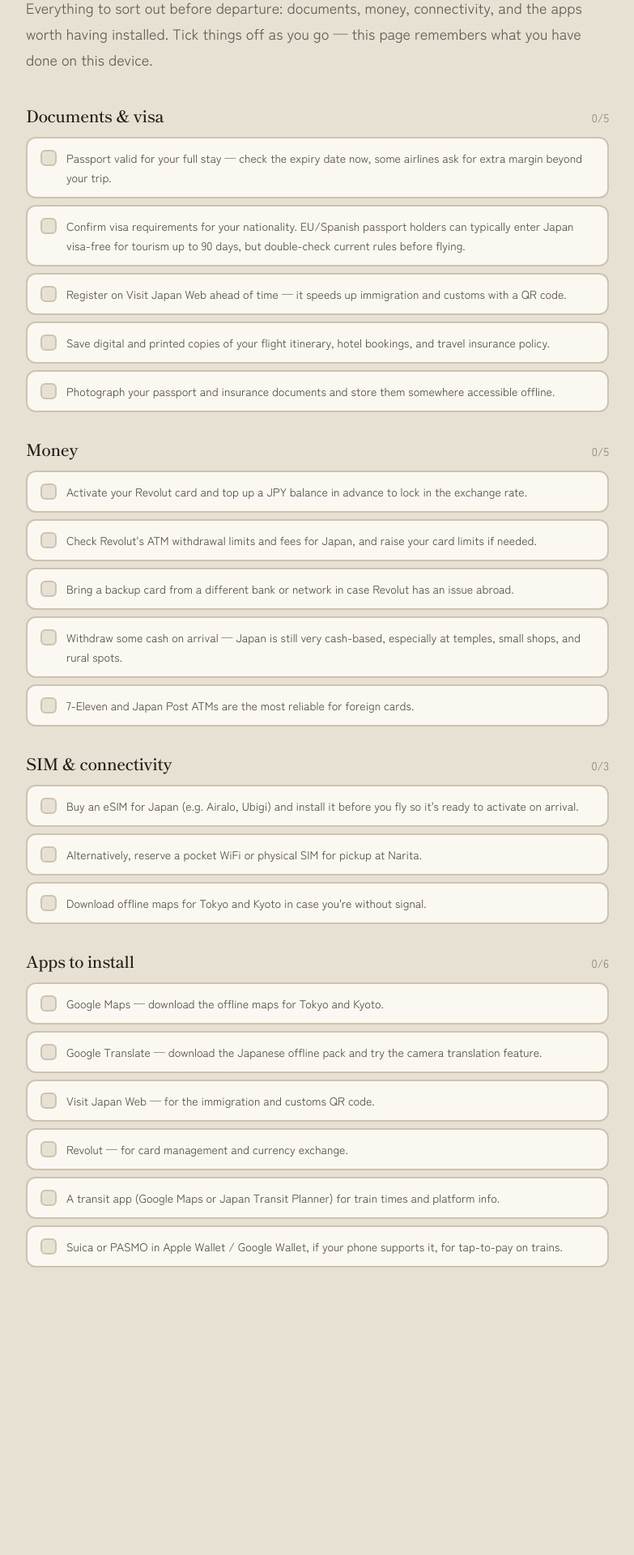
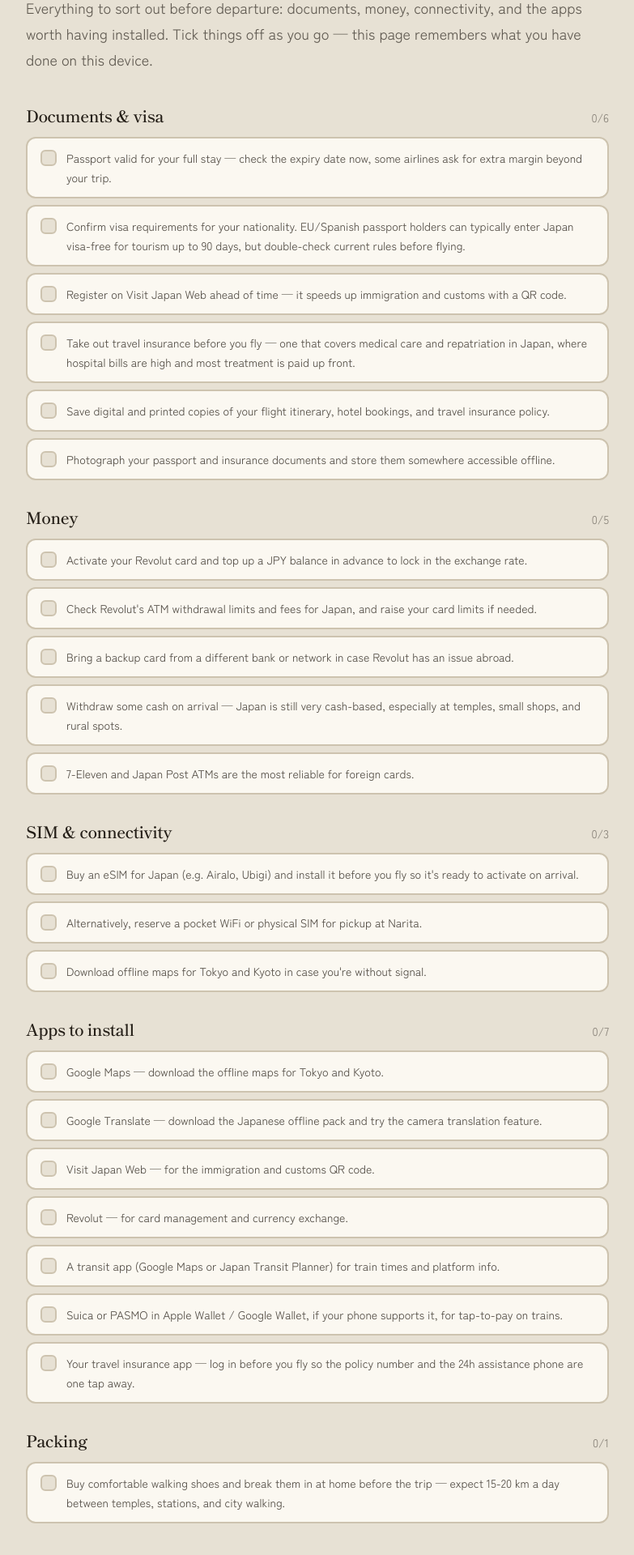
Before and after one commit to AlexLucenaWeb/nina-alex-in-japan, a Next.js app: page /preparation in a window 1280 px wide. Shown: the part 200-2120 px from the top of the page at 81% size, without its empty margins (248-1031 px from the left). Before the commit the page ends 1829 px from the top, so only its background shows below. Built offline with nearby package versions, Linux system fonts and the light colour scheme.

Commit message:
add preparation steps

```diff
--- a/src/data/preparation.js
+++ b/src/data/preparation.js
@@ -5,6 +5,7 @@ export const PREPARATION_CHECKLIST = [
       "Passport valid for your full stay — check the expiry date now, some airlines ask for extra margin beyond your trip.",
       "Confirm visa requirements for your nationality. EU/Spanish passport holders can typically enter Japan visa-free for tourism up to 90 days, but double-check current rules before flying.",
       "Register on Visit Japan Web ahead of time — it speeds up immigration and customs with a QR code.",
+      "Take out travel insurance before you fly — one that covers medical care and repatriation in Japan, where hospital bills are high and most treatment is paid up front.",
       "Save digital and printed copies of your flight itinerary, hotel bookings, and travel insurance policy.",
       "Photograph your passport and insurance documents and store them somewhere accessible offline.",
     ],
@@ -36,6 +37,13 @@ export const PREPARATION_CHECKLIST = [
       "Revolut — for card management and currency exchange.",
       "A transit app (Google Maps or Japan Transit Planner) for train times and platform info.",
       "Suica or PASMO in Apple Wallet / Google Wallet, if your phone supports it, for tap-to-pay on trains.",
+      "Your travel insurance app — log in before you fly so the policy number and the 24h assistance phone are one tap away.",
+    ],
+  },
+  {
+    category: "Packing",
+    items: [
+      "Buy comfortable walking shoes and break them in at home before the trip — expect 15-20 km a day between temples, stations, and city walking.",
     ],
   },
 ];
```
